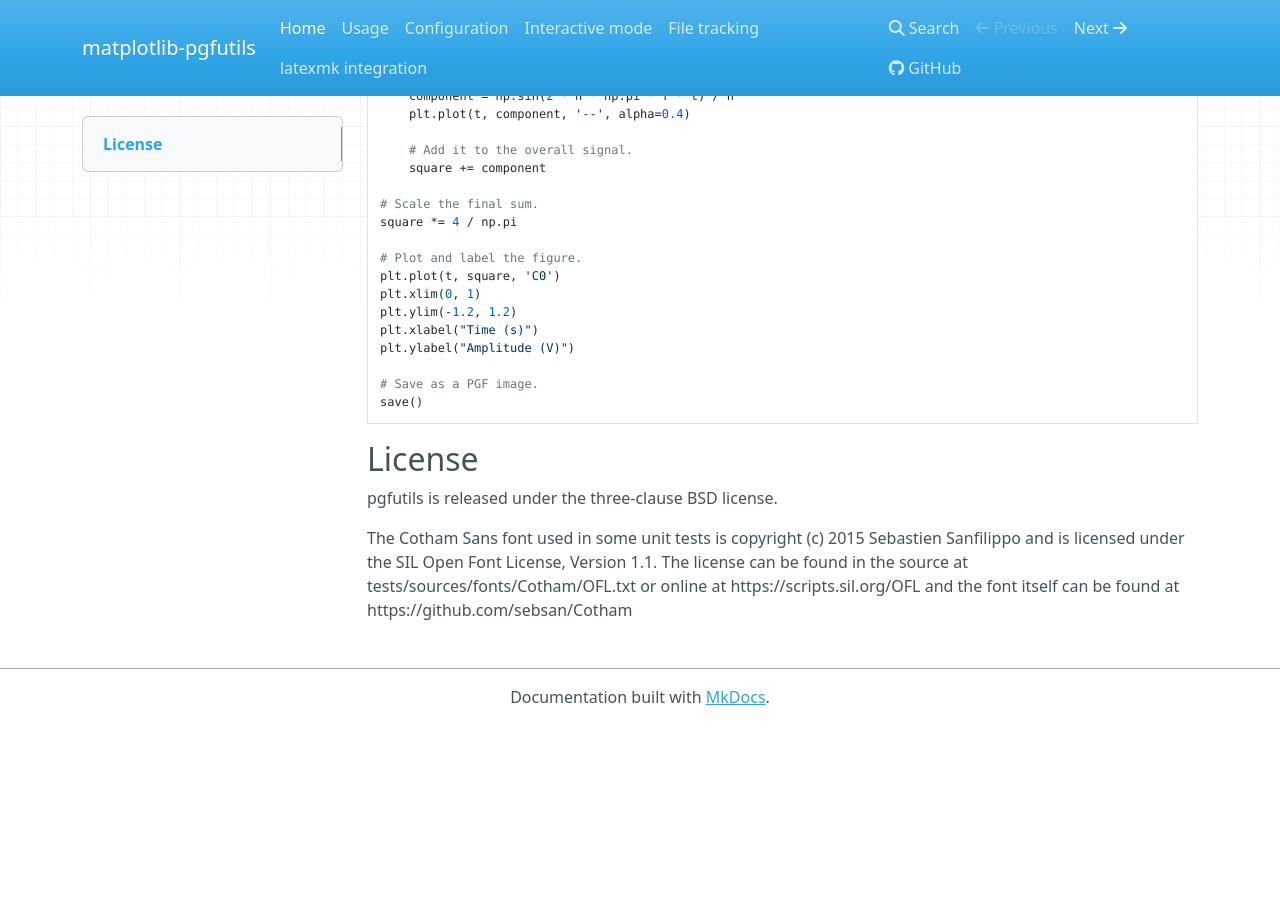
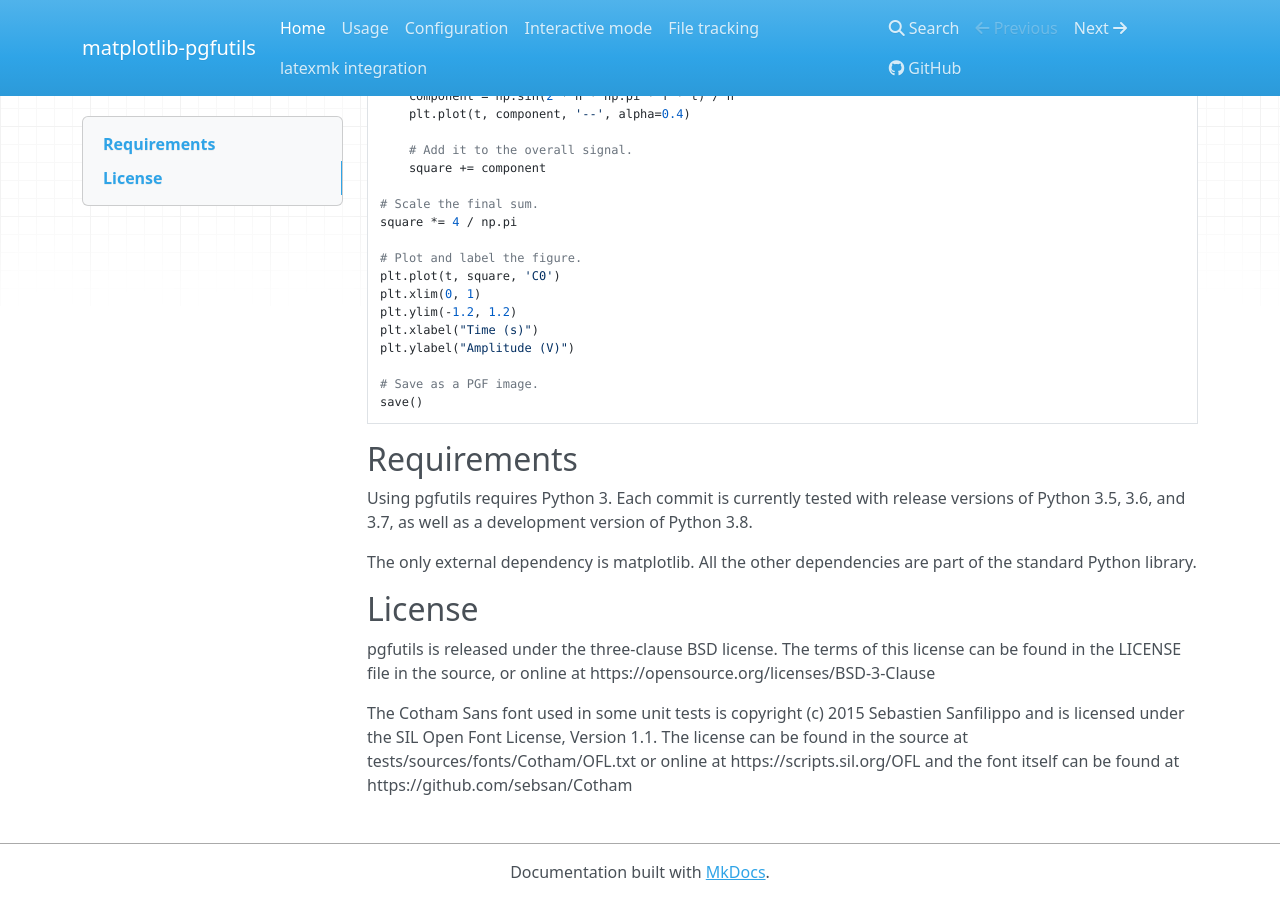
Before and after one commit to bcbnz/matplotlib-pgfutils, an MkDocs documentation site: the page built from doc/index.md, in a window 1280 px wide and 900 px high, scrolled down 582 px. Built offline with MkDocs 1.6.1, drawn with Linux system fonts in a browser that asks for light colours; nearby versions of some CDN libraries; before the commit the page ends 1307 px from its top, so only the background shows below that.

```diff
--- a/doc/index.md
+++ b/doc/index.md
@@ -52,10 +52,23 @@ save()
 [2]: https://matplotlib.org/
 
 
+Requirements
+------------
+
+Using pgfutils requires Python 3. Each commit is currently tested with release
+versions of Python 3.5, 3.6, and 3.7, as well as a development version of
+Python 3.8.
+
+The only external dependency is matplotlib. All the other dependencies are part
+of the standard Python library.
+
+
 License
 -------
 
-pgfutils is released under the three-clause BSD license.
+pgfutils is released under the three-clause BSD license. The terms of this
+license can be found in the LICENSE file in the source, or online at
+https://opensource.org/licenses/BSD-3-Clause
 
 The Cotham Sans font used in some unit tests is copyright (c) 2015 Sebastien
 Sanfilippo and is licensed under the SIL Open Font License, Version 1.1. The
```
Also changed, not shown: README.md (+19 -2 lines), setup.py (+10 -0 lines).
